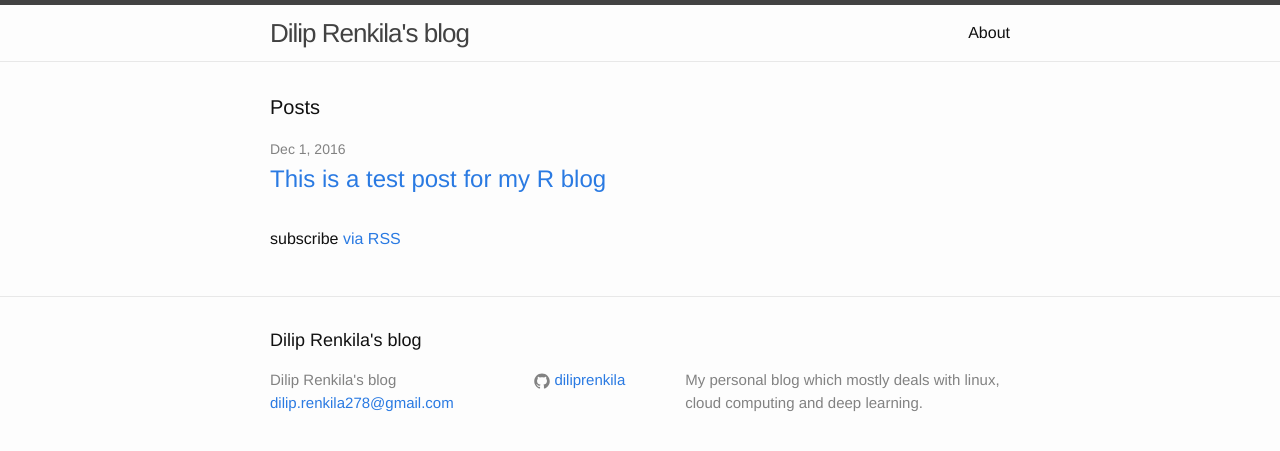
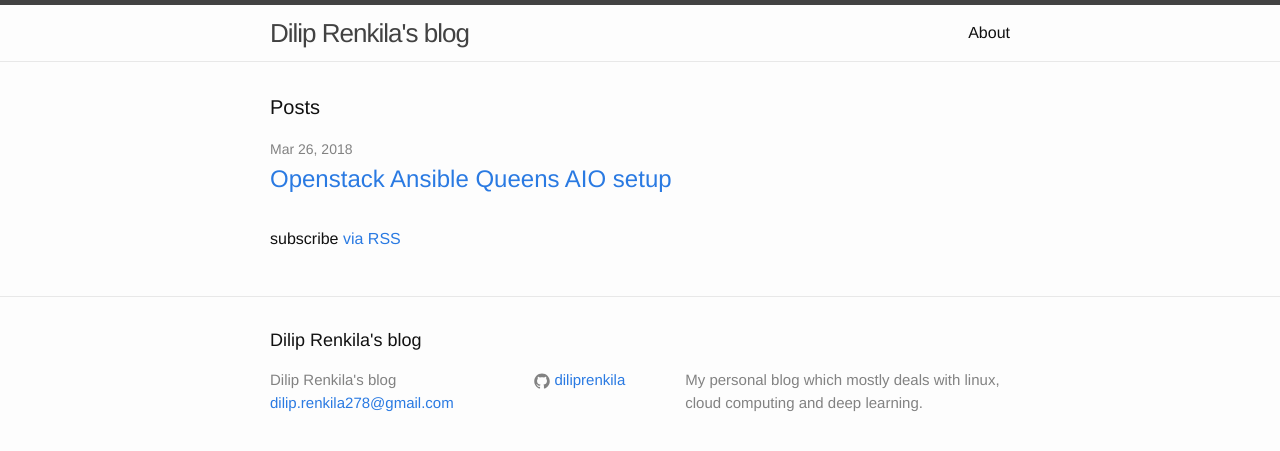
Before and after one commit to DilipRenkila/diliprenkila.github.io, a Jekyll site: the page built from index.html, in a window 1280 px wide. Shown: the top 451 px of the page. Built offline with Jekyll 4.4.1, drawn with Linux system fonts in a browser that asks for light colours.

Commit message:
Openstack Ansible Queens AIO

```diff
--- a/_posts/2018-03-26-Openstack-Ansible-Queens-AIO.md
+++ b/_posts/2018-03-26-Openstack-Ansible-Queens-AIO.md
@@ -1,7 +1,7 @@
 ---
 layout: post
-title: "This is a test post for my R blog"
-date: 2016-12-01
-categories: rblogging
-tags: test ggplot2
+title: "Openstack Ansible Queens AIO setup"
+date: 2018-03-26
+categories: Cloud
+tags: Openstack-Ansible
 ---
```
